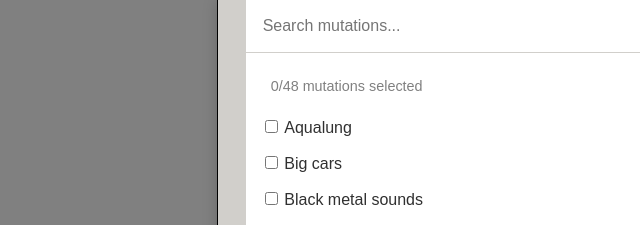
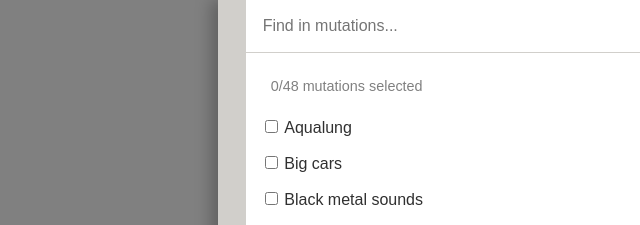
Before and after one commit to leikareipa/rs, a plain HTML site: page index.html in a window 1280 px wide. Shown: the top 225 px of the page, 640-1280 px from the left. Drawn offline with Linux system fonts and the light colour scheme.

Commit message:
Tweak styling a bit

```diff
--- a/index.css
+++ b/index.css
@@ -45,7 +45,7 @@ a:hover {
     display: flex;
     flex-direction: column;
     position: relative;
-    box-shadow: -28px 0 15px rgba(0, 0, 0, 0.2);
+    box-shadow: -35px 0 15px rgba(0, 0, 0, 0.25);
 }
 
 #control-panel.expanded {
@@ -66,8 +66,15 @@ a:hover {
     justify-content: center;
     color: white;
     font-size: 200%;
-    border-left: 1px solid black;
-    text-shadow: 1px 1px 2px #5e5e5e;
+}
+
+#control-panel:not(.expanded) #closer {
+    border-left: 1px solid gray;
+}
+
+#control-panel #closer:hover,
+#control-panel:not(.expanded) #closer {
+    color: dimgray;
 }
 
 #control-panel #closer::before {
--- a/index.html
+++ b/index.html
@@ -11,7 +11,7 @@
         <main id="control-panel" class="expanded">
             <div id="closer"></div>
             <div id="search-container">
-                <input id="search" type="search" placeholder="Search mutations...">
+                <input id="search" type="search" placeholder="Find in mutations...">
             </div>
             <div id="mutation-container">
                 <div id="mutation-selection-count-indicator"></div>
```
